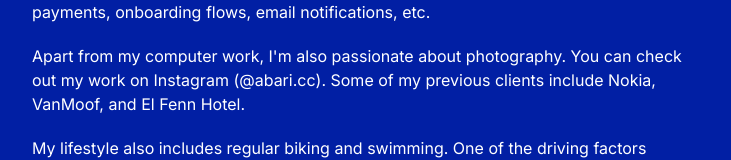
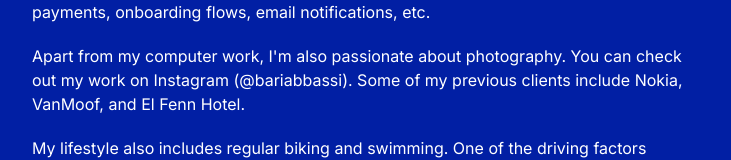
Before and after one commit to byabari/byabari, a Next.js app: page /about in a window 1280 px wide. Shown: the part 542-702 px from the top of the page, without its empty margins (274-1005 px from the left). Built offline with nearby package versions, Linux system fonts and the light colour scheme.

Commit message:
update page.js and layout.js

```diff
--- a/app/about/page.js
+++ b/app/about/page.js
@@ -33,10 +33,10 @@
           You can check out my work on Instagram (
           <Link
             className="inline"
-            href="https://instagram.com/abari.cc"
+            href="https://instagram.com/bariabbassi"
             target="_blank"
           >
-            @abari.cc
+            @bariabbassi
           </Link>
           ). Some of my previous clients include Nokia, VanMoof, and El Fenn
           Hotel.
--- a/app/layout.js
+++ b/app/layout.js
@@ -51,7 +51,7 @@
               {[
                 {
                   text: "Instagram",
-                  href: "https://instagram.com/abari.cc",
+                  href: "https://instagram.com/bariabbassi",
                   src: "/instagram.svg",
                 },
                 {
```
